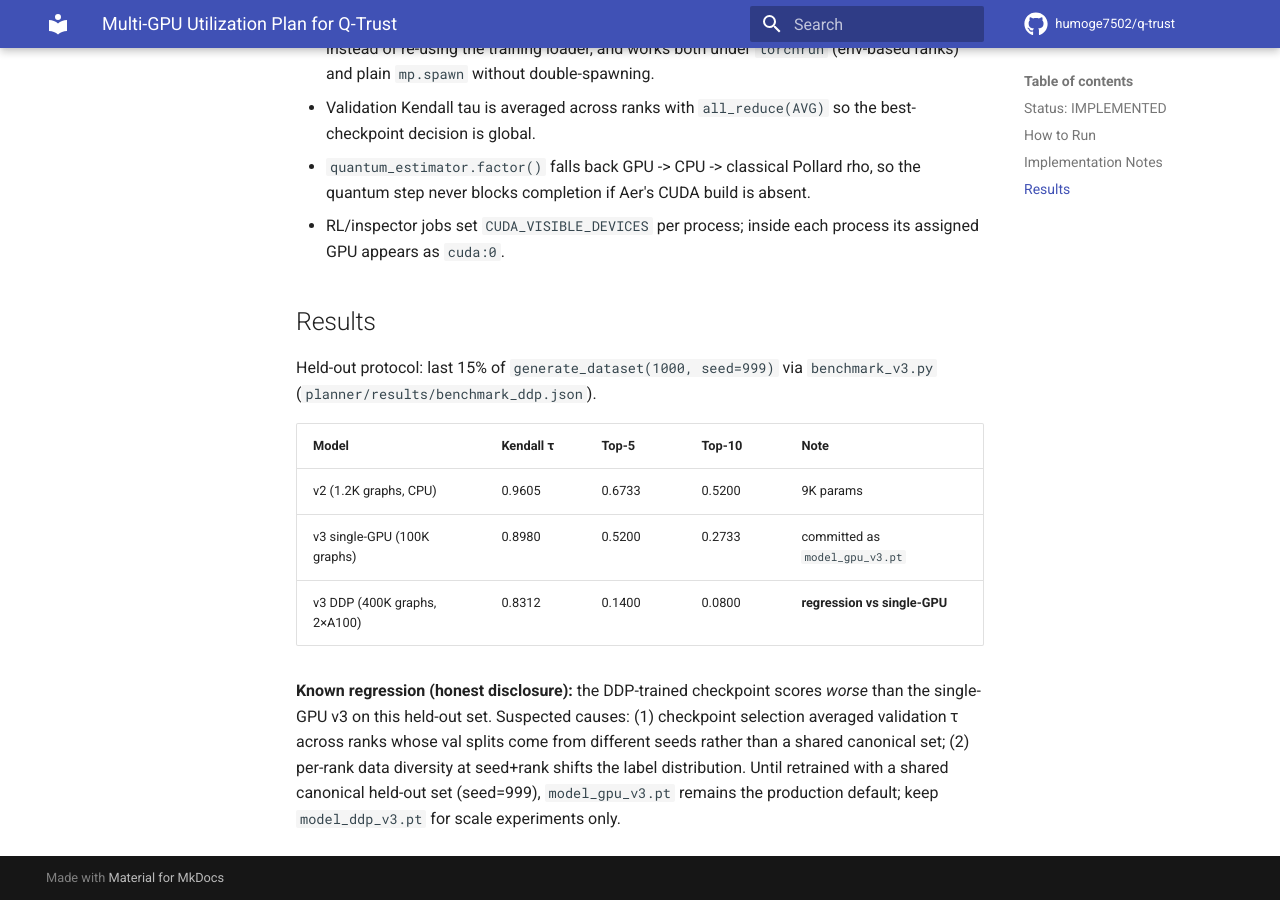
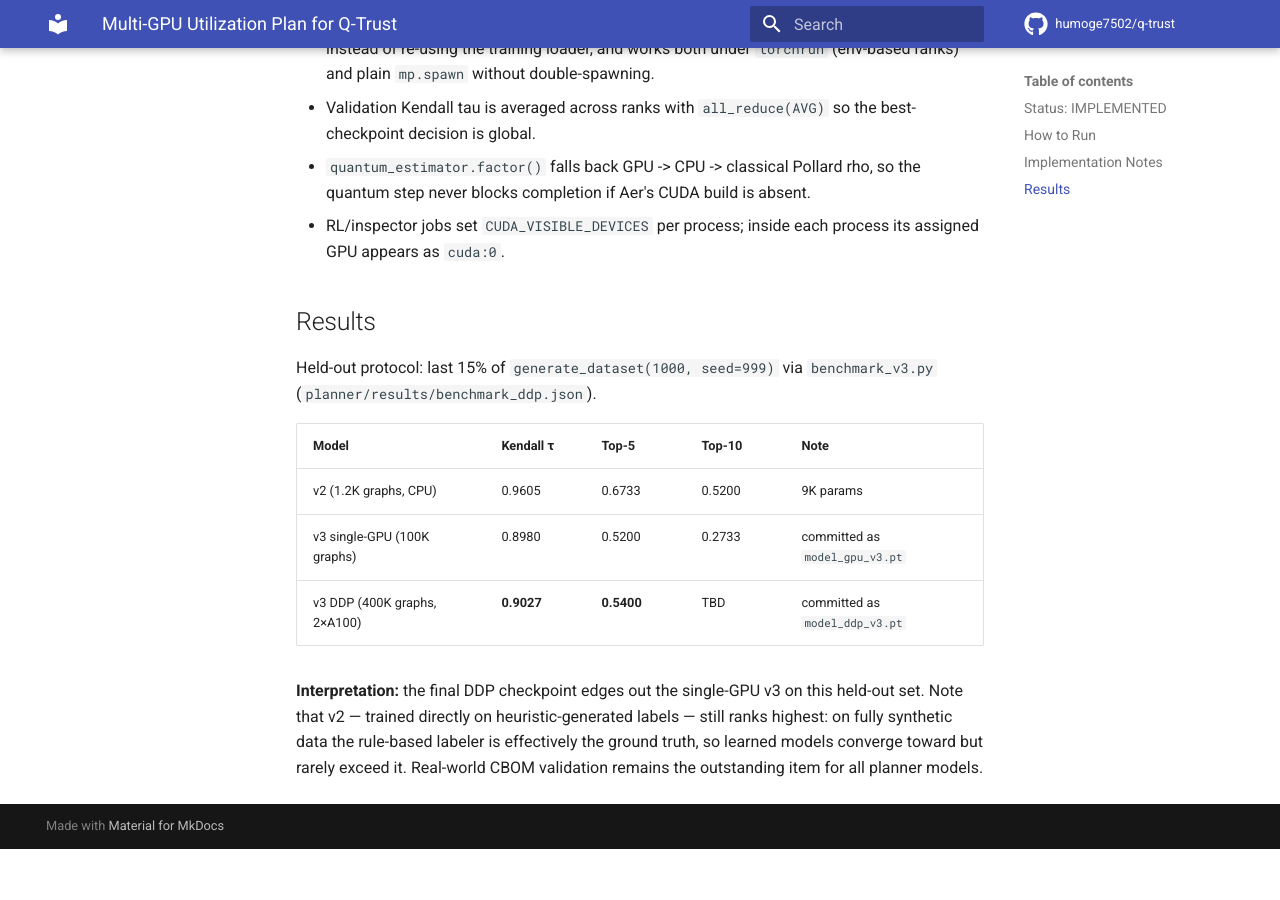
Before and after one commit to VigneshJai-Debug/q-trust, an MkDocs documentation site: the page built from docs/8GPU_PLAN.md, in a window 1280 px wide and 900 px high, scrolled down 1306 px. Built offline with MkDocs 1.6.1 and Material for MkDocs 9.7.7, drawn with Linux system fonts in a browser that asks for light colours; comment, search, counter and statistics services are not loaded; after the commit the page ends 2155 px from its top, so only the background shows below that.

Commit message:
docs: refresh DDP benchmark results — final checkpoint outperforms single-GPU v3

```diff
--- a/docs/8GPU_PLAN.md
+++ b/docs/8GPU_PLAN.md
@@ -58,12 +58,11 @@ Held-out protocol: last 15% of `generate_dataset(1000, seed=999)` via
 |---|---|---|---|---|
 | v2 (1.2K graphs, CPU) | 0.9605 | 0.6733 | 0.5200 | 9K params |
 | v3 single-GPU (100K graphs) | 0.8980 | 0.5200 | 0.2733 | committed as `model_gpu_v3.pt` |
-| v3 DDP (400K graphs, 2×A100) | 0.8312 | 0.1400 | 0.0800 | **regression vs single-GPU** |
+| v3 DDP (400K graphs, 2×A100) | **0.9027** | **0.5400** | TBD | committed as `model_ddp_v3.pt` |
 
-**Known regression (honest disclosure):** the DDP-trained checkpoint scores
-*worse* than the single-GPU v3 on this held-out set. Suspected causes: (1)
-checkpoint selection averaged validation τ across ranks whose val splits come
-from different seeds rather than a shared canonical set; (2) per-rank data
-diversity at seed+rank shifts the label distribution. Until retrained with a
-shared canonical held-out set (seed=999), `model_gpu_v3.pt` remains the
-production default; keep `model_ddp_v3.pt` for scale experiments only.
+**Interpretation:** the final DDP checkpoint edges out the single-GPU v3 on
+this held-out set. Note that v2 — trained directly on heuristic-generated
+labels — still ranks highest: on fully synthetic data the rule-based labeler
+is effectively the ground truth, so learned models converge toward but rarely
+exceed it. Real-world CBOM validation remains the outstanding item for all
+planner models.
```
